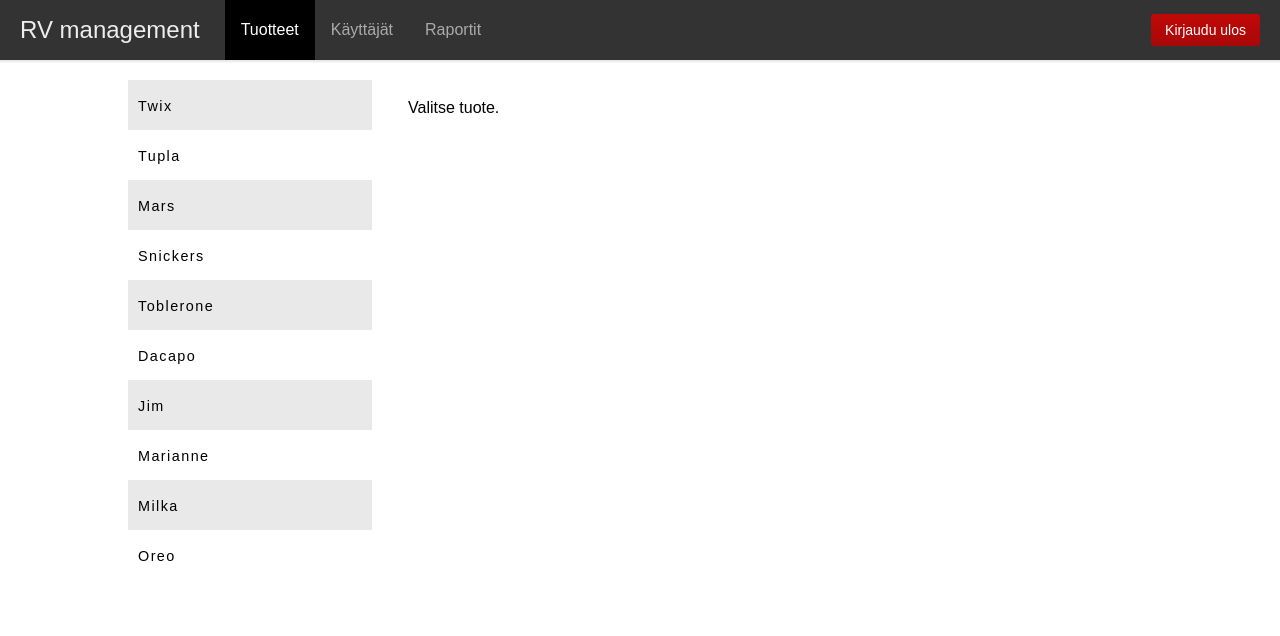
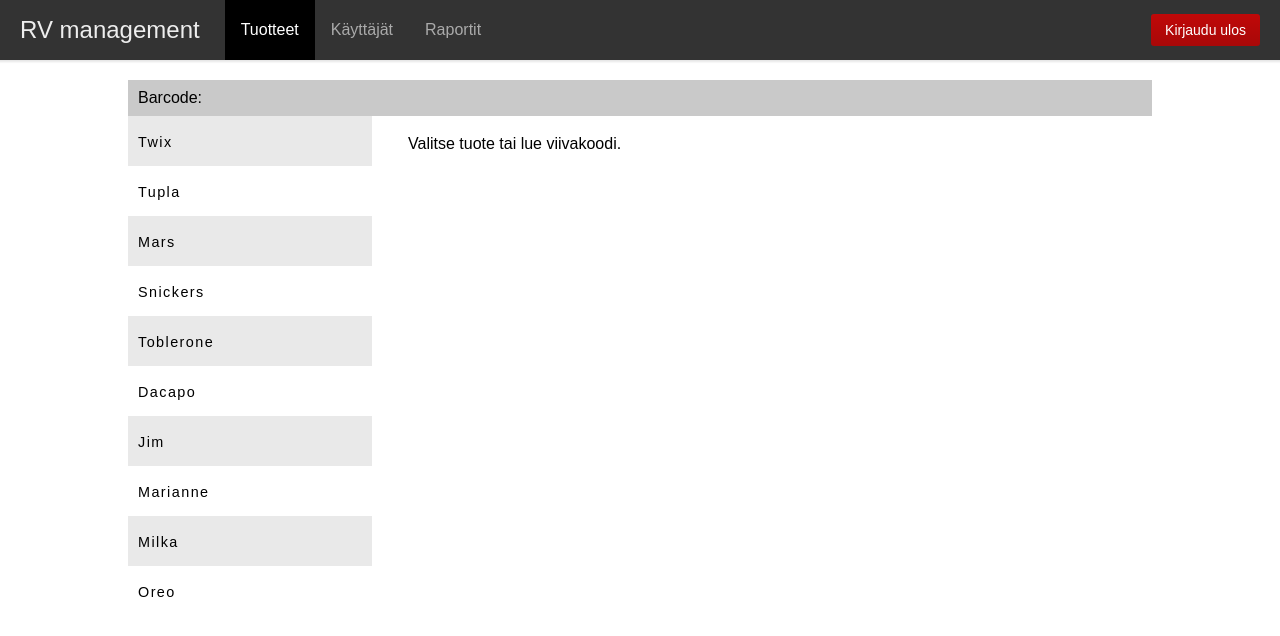
Before and after one commit to ohtu2018-rv/rv-management-frontend, a React (Create React App) app: page /products in a window 1280 px wide. Shown: the top 636 px of the page. Built offline with nearby package versions, Linux system fonts and the light colour scheme; sample sign-in values are in the browser's storage.

Commit message:
Initial Barcode input component

```diff
--- a/src/components/pages/ProductListPage.js
+++ b/src/components/pages/ProductListPage.js
@@ -1,6 +1,7 @@
 import React, { Component } from 'react';
 import ProductList from './../sections/ProductList';
 import SingleProduct from './../sections/SingleProduct';
+import BarcodeListener from './../sections/BarcodeListener';
 import { connect } from 'react-redux';
 import { Row, Col } from 'react-flexbox-grid';
 import './styles/ProductListPage.css';
@@ -9,6 +10,11 @@
     render() {
         return (
             <div className="productListPage">
+                <Row>
+                    <Col xs={12}>
+                        <BarcodeListener />
+                    </Col>
+                </Row>
                 <Row>
                     <Col xs={3}>
                         <ProductList active={this.props.activeProduct} />
--- /dev/null
+++ b/src/components/sections/BarcodeListener.js
@@ -0,0 +1,54 @@
+import React, { Component } from 'react';
+import { connect } from 'react-redux';
+
+export class BarcodeListener extends Component {
+    constructor(props) {
+        super(props);
+        this.handleKeyPress = this.handleKeyPress.bind(this);
+        this.state = {
+            barcode: ''
+        };
+    }
+
+    componentDidMount() {
+        console.log('Mounted BarcodeListener');
+        document.addEventListener('keypress', this.handleKeyPress);
+    }
+
+    componentWillUnMount() {
+        console.log('Unmounted barcode component');
+        document.removeEventListener('keypress', this.handleKeyPress);
+    }
+
+    handleKeyPress(event) {
+        // Valid keys: 48-57 (0-9) and 13 (Enter)
+        if (
+            (event.keyCode >= 48 && event.keyCode <= 57) ||
+            event.keyCode === 13
+        ) {
+            console.log('Pressed key: %s', event.key);
+            if (event.keyCode === 13) {
+                // Temporary
+                console.log('INPUT: %s', this.state.barcode);
+                this.setState({ barcode: '' });
+                console.log('HANDLE BARCODE SUBMIT');
+            } else {
+                this.setState({ barcode: this.state.barcode + event.key });
+            }
+        }
+    }
+
+    render() {
+        return (
+            <div style={{ padding: 10, backgroundColor: '#C9C9C9' }}>
+                Barcode: {this.state.barcode}
+            </div>
+        );
+    }
+}
+
+const mapStateToProps = state => ({});
+
+const mapDispatchToProps = {};
+
+export default connect(mapStateToProps, mapDispatchToProps)(BarcodeListener);
--- a/src/components/sections/SingleProduct.js
+++ b/src/components/sections/SingleProduct.js
@@ -17,7 +17,7 @@
 
     render() {
         if (!this.props.product) {
-            return <div className="product-info">Valitse tuote.</div>;
+            return <div className="product-info">Valitse tuote tai lue viivakoodi.</div>;
         }
         return (
             <div className="product-info">
```
